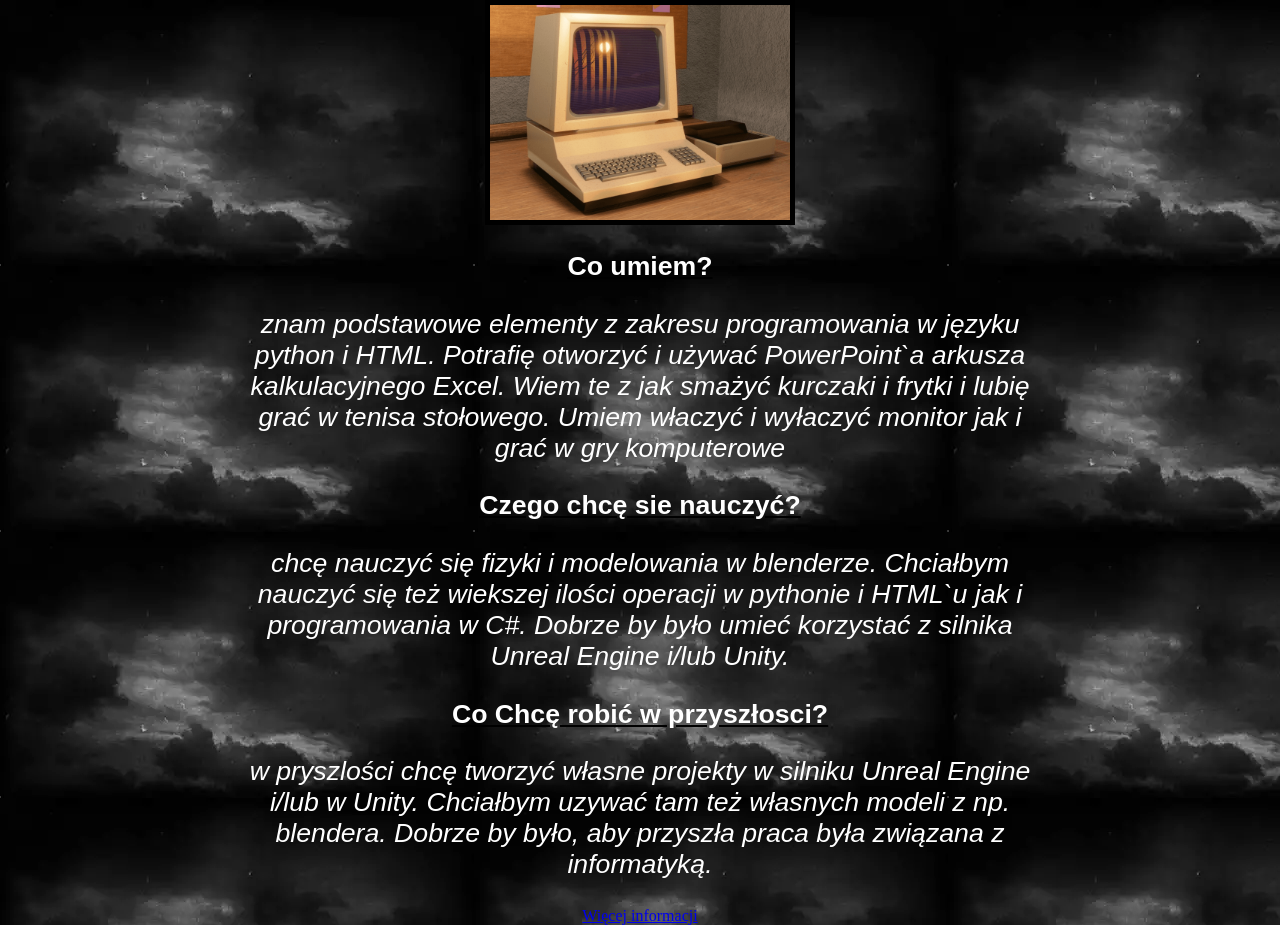
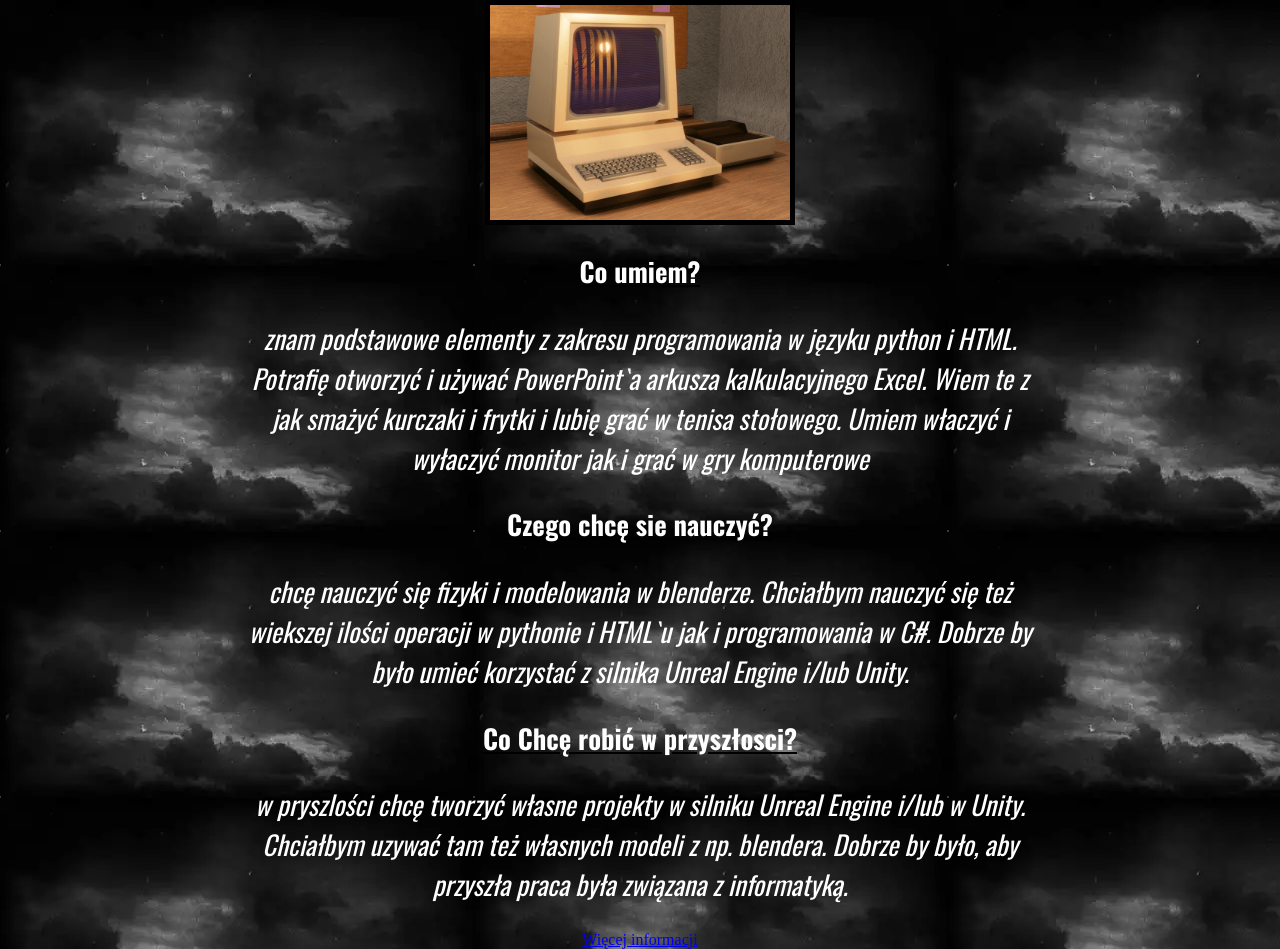
Before and after one commit to Chaps578/chaps578.github.io, a plain HTML site: page index.html in a window 1280 px wide. Before the commit the page ends 925 px from the top, so only its background shows below. Drawn offline with nearby package versions, Linux system fonts and the light colour scheme.

Commit message:
Update index.html

```diff
--- a/index.html
+++ b/index.html
@@ -1,6 +1,9 @@
 <!DOCTYPE html>
 <html lang="en">
 <head>
+    <link rel="preconnect" href="https://fonts.googleapis.com">
+<link rel="preconnect" href="https://fonts.gstatic.com" crossorigin>
+<link href="https://fonts.googleapis.com/css2?family=Oswald:wght@200..700&display=swap" rel="stylesheet">
 <link rel="stylesheet" href="style.css">
     <meta charset="UTF-8">
     <meta name="viewport" content="width=device-width, initial-scale=1.0">
```
